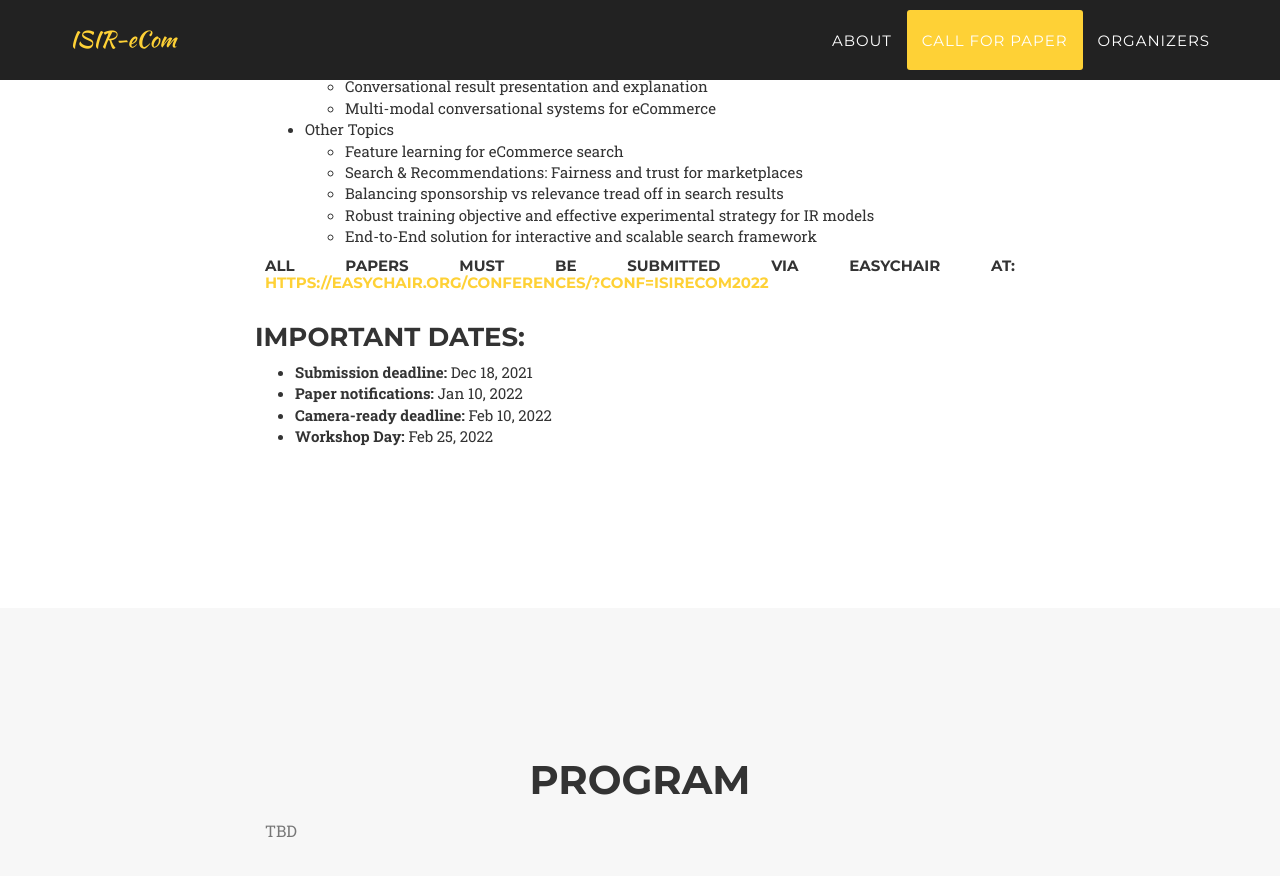
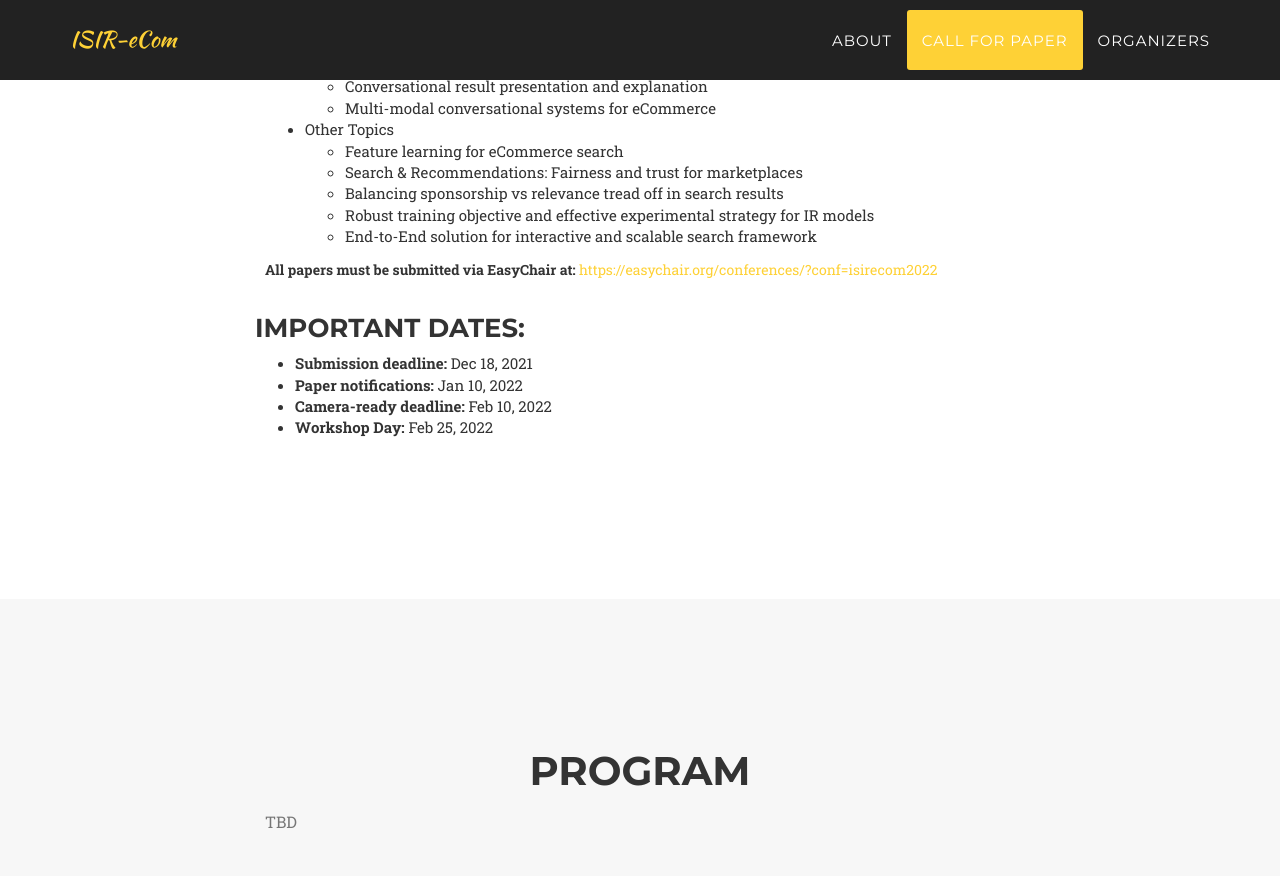
Before and after one commit to ISIR-eCom/ISIR-eCom.github.io, a Jekyll site: the page built from index.html, in a window 1280 px wide and 900 px high, scrolled down 2834 px. Shown: the top 876 px of the window. Built offline with Jekyll 4.4.1, drawn with Linux system fonts in a browser that asks for light colours; some web fonts are replaced.

```diff
--- a/_includes/call.html
+++ b/_includes/call.html
@@ -61,7 +61,7 @@
 										</ul>
 								    </ul>
 								    <p>
-								    <h5>All papers must be submitted via EasyChair at: <a href="https://easychair.org/conferences/?conf=isirecom2022" target="\_blank">https://easychair.org/conferences/?conf=isirecom2022</a>  </h5>
+									    <b>All papers must be submitted via EasyChair at: </b> <a href="https://easychair.org/conferences/?conf=isirecom2022" target="\_blank">https://easychair.org/conferences/?conf=isirecom2022</a>
 	                            	</p>
 							 </div>
 	                    </div>
```
